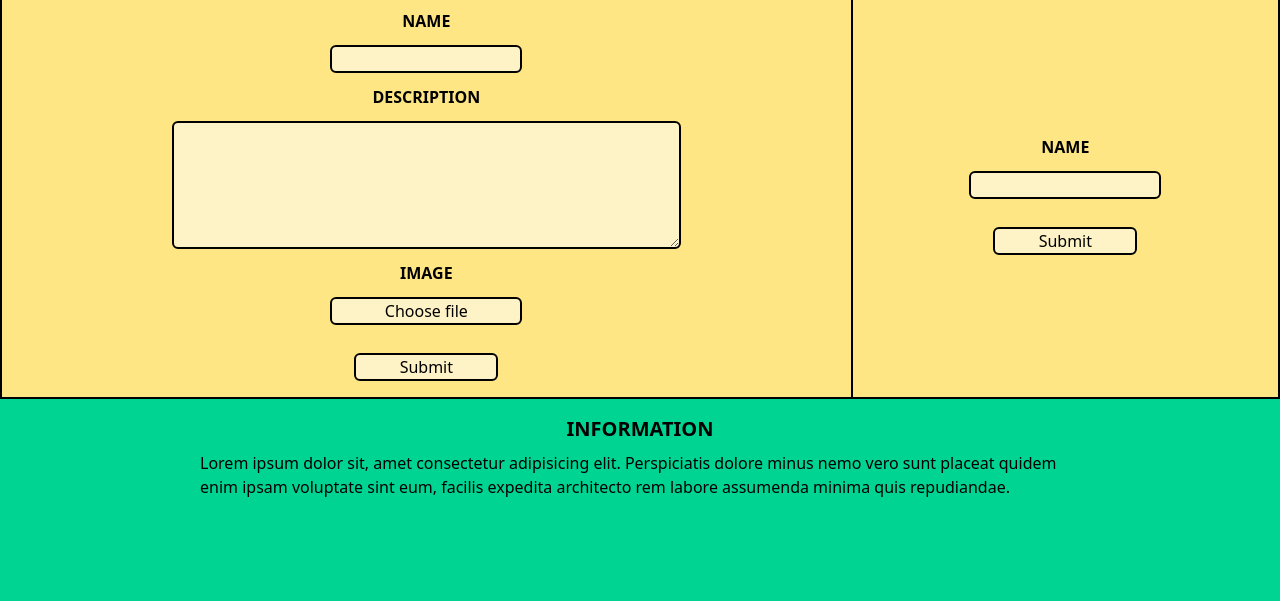
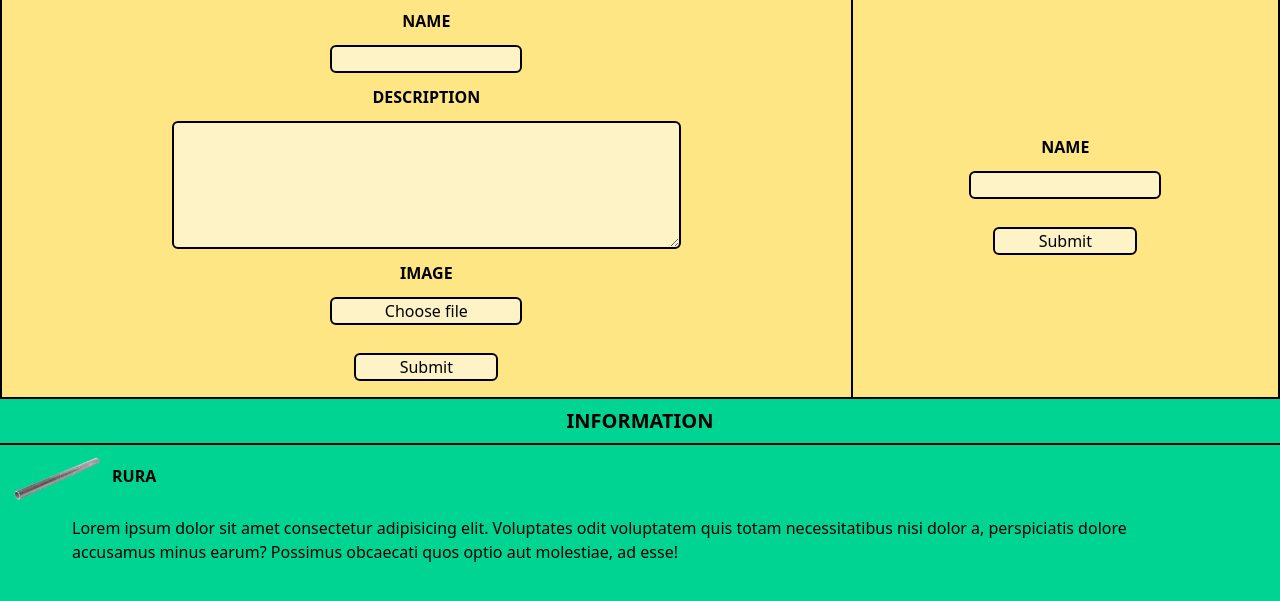
Before and after one commit to pofanek/moviesAPI, a website: page src/client/index.html in a window 1280 px wide. Shown: the part 61-662 px from the top of the page. Drawn offline with Linux system fonts and the light colour scheme.

Commit message:
add information layout

```diff
--- a/src/client/index.html
+++ b/src/client/index.html
@@ -39,9 +39,16 @@
             </form>
         </section>
     </main>
-    <section class="w-full flex flex-col justify-start items-center bg-emerald-400 flex-1 pt-4">
-        <h1 class="font-semibold text-xl">INFORMATION</h1>
-        <p class="w-full sm:w-[70%] p-2">Lorem ipsum dolor sit, amet consectetur adipisicing elit. Perspiciatis dolore minus nemo vero sunt placeat quidem enim ipsam voluptate sint eum, facilis expedita architecto rem labore assumenda minima quis repudiandae.</p>
+    <section class="w-full flex flex-col justify-start items-center bg-emerald-400 flex-1">
+        <h1 class="font-semibold text-xl pt-2 pb-2">INFORMATION</h1>
+        <div id="infobox" class="flex flex-col items-center w-full border-t-2">
+            <div class="flex w-full">
+                <img src="../../src/server/uploads/Pipe.png" alt="Pipe" id="obrazek" class="max-h-28 max-w-28" draggable="false">
+                <p id="name" class="font-semibold self-center">RURA</p>
+                <div></div>
+            </div>
+            <p id="description" class="w-full sm:w-[90%] p-2">Lorem ipsum dolor sit amet consectetur adipisicing elit. Voluptates odit voluptatem quis totam necessitatibus nisi dolor a, perspiciatis dolore accusamus minus earum? Possimus obcaecati quos optio aut molestiae, ad esse!</p>
+        </div>
     </section>
 </body>
 </html>
```
Also changed, not shown: src/client/output.css.
